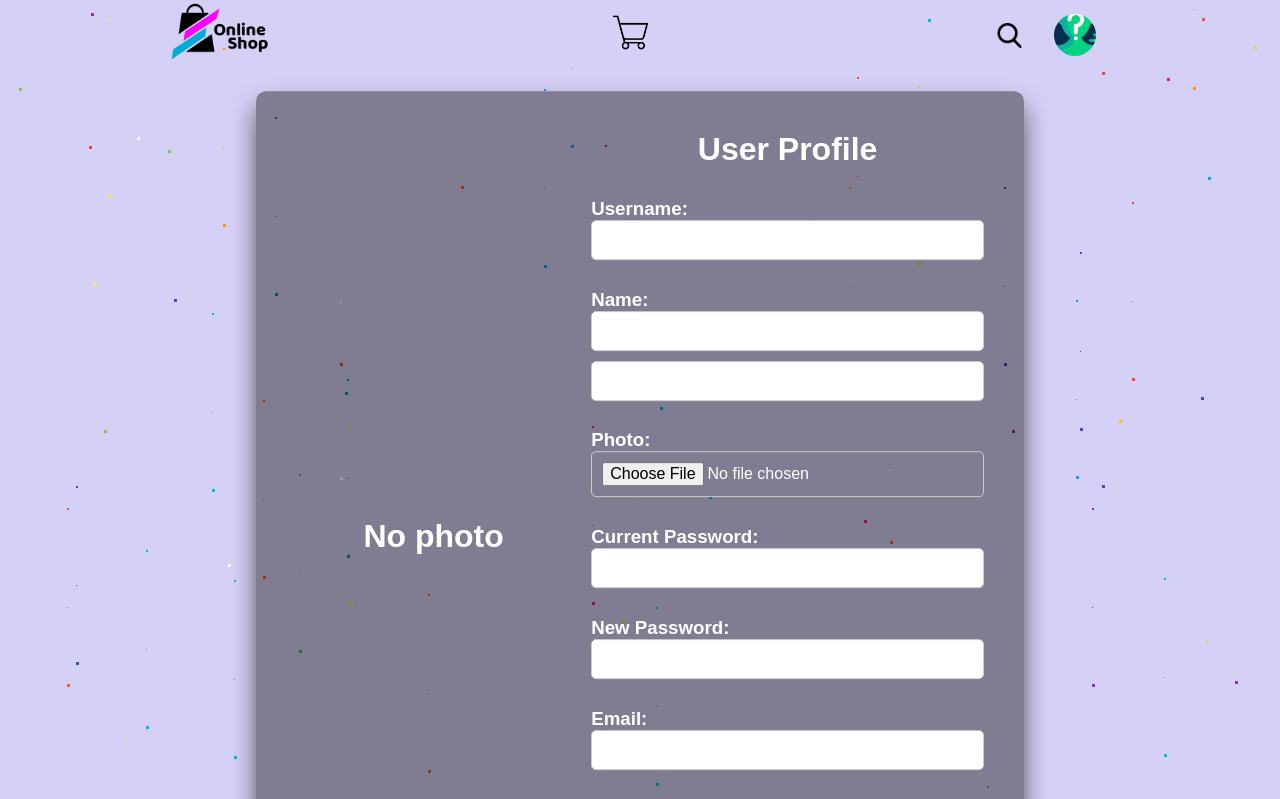
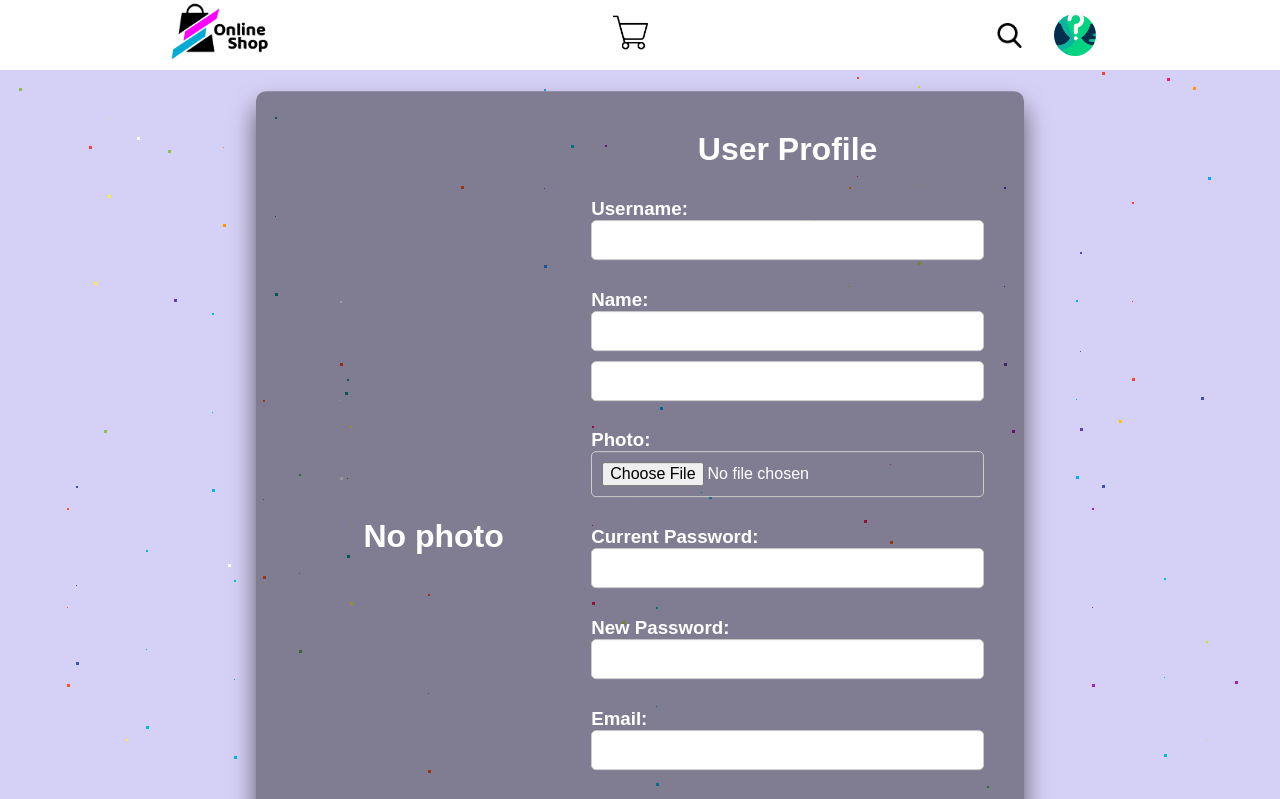
Before and after one commit to Qva777/Draft, a Django app: template templates/user_profile.html in a window 1280 px wide. Shown: the top 799 px of the page. Run offline with Django 4.2, Linux system fonts and the light colour scheme; the template is opened without the code that fills it, so the values that code supplies are empty.

```diff
--- a/templates/navbar/navbar.html
+++ b/templates/navbar/navbar.html
@@ -219,20 +219,19 @@
 
 
     @media (prefers-color-scheme: light) {
-        /*:root {*/
-        /*    --body-color: #0044ff;*/
-        /*    --nav-color: #ffffff;*/
-        /*    --side-nav: #f5f1f1;*/
-        /*    --text-color: #000000;*/
-        /*    --search-bar: #ffffff;*/
-        /*    --search-text: #010718;*/
-        /*}*/
+        :root {
+            --nav-color: #ffffff;
+            --side-nav: #b5abf5;
+            --text-color: #000000;
+            --search-bar: #ffffff;
+            --search-text: #010718;
+        }
         .sub-menu {
-            background: #e4e4e4;
+            background: #ffffff;
         }
 
 .searchBox .search-field {
-        background-color: #e4e4e4;
+        background-color: #ffffff;
     }
         .search-field input {
             color: #000000;
@@ -252,7 +251,7 @@
 
     @media (prefers-color-scheme: dark) {
         :root {
-            --body-color: #E4E9F7;
+            /*--body-color: #E4E9F7;*/
             --nav-color: #181818;
             --side-nav: #131313;
             --text-color: #FFF;
@@ -334,7 +333,8 @@
         height: 100%;
         max-width: 1000px;
         width: 100%;
-        background-color: var(--nav-color);
+        /*background-color: var(--nav-color);*/
+        /*background-color: #ffffff;*/
         margin: 0 auto;
         padding: 0 30px;
         display: flex;
```
